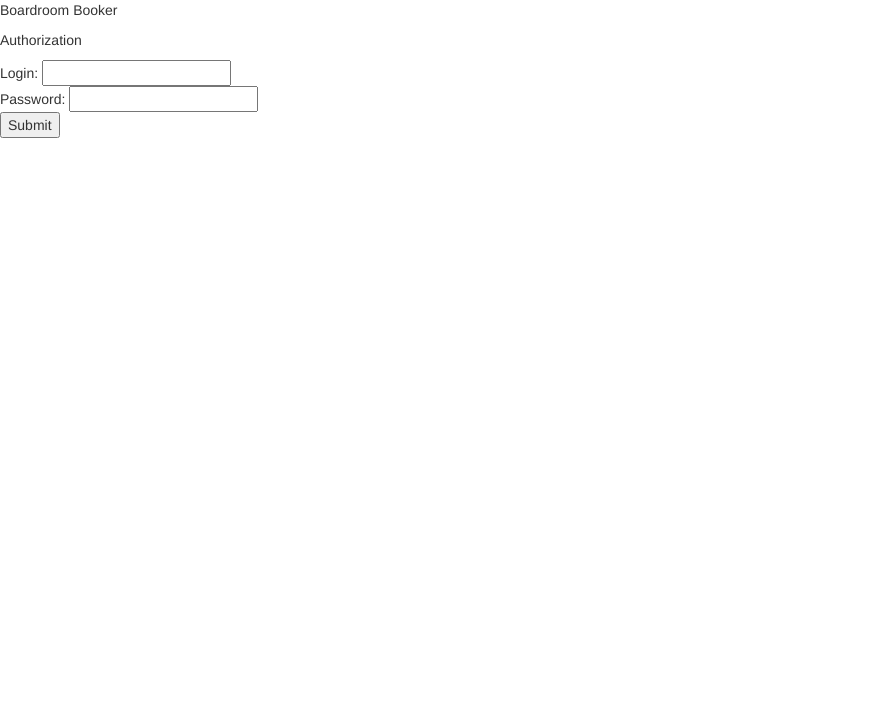
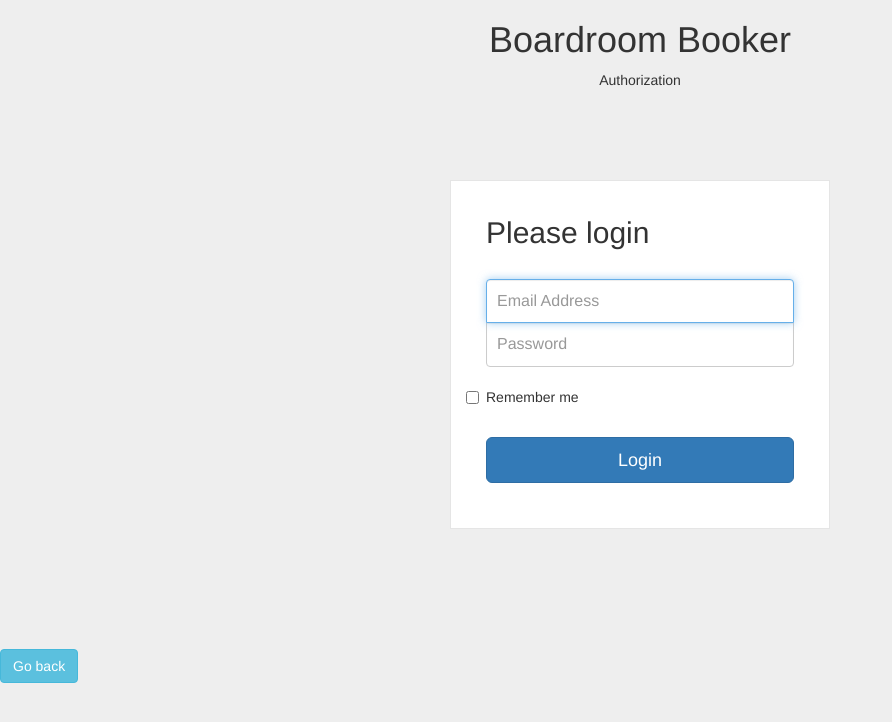
Before and after one commit to aleksandr-tkachuk/boardroom, a PHP site: page / in a window 1280 px wide. Shown: the top 722 px of the page, without its empty margins (0-892 px from the left). Run offline with PHP 8.4, Linux system fonts and the light colour scheme.

Commit message:
working with styles

```diff
--- a/config/config.php
+++ b/config/config.php
@@ -10,13 +10,13 @@ $config = [
 		"mysql" => [
 			"driver" => "mysql",
 			"host" => "localhost",
-            /* 	"username" => "user13",
+             	"username" => "user13",
                 "password" => "tuser13",
-                "dbname> "user13",*/
-                "username" => "root",
+                "dbname" => "user13",
+              /*  "username" => "root",
                 "password" => "123456",
                 "dbname" => "boardroom",
-			"charset" => "utf8"
+			"charset" => "utf8"*/
 		],
 		"postgre" => [
 			"driver" => "pgsql",
--- /dev/null
+++ b/css/main.css
@@ -0,0 +1,51 @@
+@import "bourbon";
+
+body {
+background: #eee !important;
+}
+
+.wrapper {
+    margin-top: 80px;
+    margin-bottom: 80px;
+}
+
+.form-signin {
+    max-width: 380px;
+padding: 15px 35px 45px;
+margin: 0 auto;
+        background-color: #fff;
+border: 1px solid rgba(0,0,0,0.1);
+
+        .form-signin-heading,
+            .checkbox {
+                margin-bottom: 30px;
+            }
+
+        .checkbox {
+            font-weight: normal;
+        }
+
+        .form-control {
+position: relative;
+          font-size: 16px;
+height: auto;
+padding: 10px;
+         @include box-sizing(border-box);
+
+         &:focus {
+             z-index: 2;
+         }
+        }
+
+        input[type="text"] {
+            margin-bottom: -1px;
+            border-bottom-left-radius: 0;
+            border-bottom-right-radius: 0;
+        }
+
+        input[type="password"] {
+            margin-bottom: 20px;
+            border-top-left-radius: 0;
+            border-top-right-radius: 0;
+        }
+}
--- a/views/includes/footer.php
+++ b/views/includes/footer.php
@@ -3,5 +3,6 @@
 <script src="https://ajax.googleapis.com/ajax/libs/jquery/1.12.4/jquery.min.js"></script>
 <!-- Include all compiled plugins (below), or include individual files as needed -->
 <script src="/js/bootstrap.min.js"></script>
+<br><br><input type="button" onclick="history.back(); return false;" value="Go back" class="btn btn-info">
 </body>
 </html>
--- a/views/includes/headers.php
+++ b/views/includes/headers.php
@@ -2,13 +2,13 @@
 <html>
 <head>
     <meta http-equiv="content-type" content="text/html; charset=utf-8" />
-    <title></title>
-    <link rel="stylesheet" href="/css/main.css" type="text/css" />
+    <title>Boardroom Booker</title>
+    <link rel="stylesheet" href="./css/main.css" type="text/css" />
     <!-- Bootstrap -->
-    <link href="/css/bootstrap.min.css" rel="stylesheet">
-    <link href="/css/bootstrap.min" rel="stylesheet">
-    <link href="/css/bootstrap-theme.min" rel="stylesheet">
-    <link href="/css/bootstrap-theme.min.css.map" rel="stylesheet">
+    <link href="./css/bootstrap.min.css" rel="stylesheet">
+    <link href="./css/bootstrap.min" rel="stylesheet">
+    <link href="./css/bootstrap-theme.min" rel="stylesheet">
+    <link href=."/css/bootstrap-theme.min.css.map" rel="stylesheet">
 </head>
 <body>
 <div id="wrapperDiv">
--- a/views/index/login.php
+++ b/views/index/login.php
@@ -1,11 +1,11 @@
-<div id="authorizationDiv">
-    <div id="loginTitle">
-        <p>Boardroom Booker</p>
+
+<div class="container-fluid" style='text-align: center'>
+<h1>Boardroom Booker</h1>
 <p>Authorization</p>
 </div>
-    <form action="index.php?c=index&a=auth" method="POST">
+<!--    <form action="index.php?c=index&a=auth" method="POST">
 <div style="color: red">
-            <?echo $_SESSION["authError"]?>
+<!?echo $_SESSION["authError"]?>
 </div>
 <div class="loginPoint">
 Login:
@@ -18,5 +18,17 @@
 <div class="loginInput">
 <input type="submit" name="loginSubmit">
 </div>
+</form>-->
+<div class="wrapper">
+<form  action="index.php?c=index&a=auth" method="POST" class="form-signin">
+<div style="color: red">
+ <?echo $_SESSION["authError"]?>
+</div>
+<h2 class="form-signin-heading">Please login</h2>
+<input type="text" class="form-control" name="login" placeholder="Email Address" required="" autofocus="" />
+<input type="password" class="form-control" name="password" placeholder="Password" required=""/>
+<label class="checkbox">
+<input type="checkbox" value="remember-me" id="rememberMe" name="rememberMe"> Remember me
+</label>
+<button class="btn btn-lg btn-primary btn-block" type="submit">Login</button>
 </form>
-</div>
```
Also changed, not shown: views/index/index.php (+4 -4 lines). Lines whose indentation alone changed are shown as unchanged.
